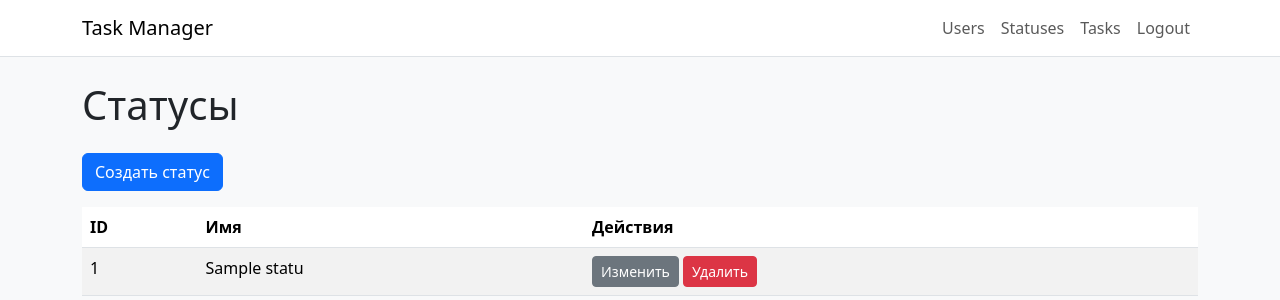
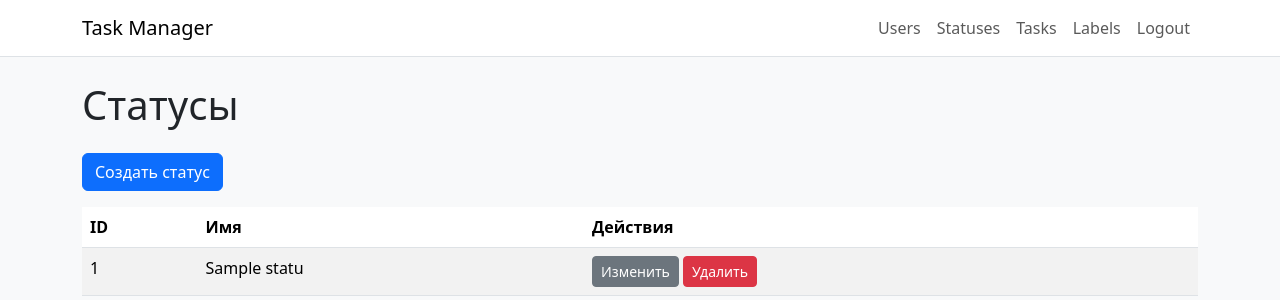
Before and after one commit to Asankhey/python-project-52, a Django app: page /statuses/ in a window 1280 px wide. Shown: the top 300 px of the page. Run offline with Django 5.2, Linux system fonts and the light colour scheme; a user stored in the database is signed in; tables that the repository leaves empty hold one stand-in row (values such as "Sample post"); some libraries are stand-ins or nearby versions.

Commit message:
Add labels nav link

```diff
--- a/task_manager/templates/base.html
+++ b/task_manager/templates/base.html
@@ -25,6 +25,9 @@
                     <a class="nav-link" href="{% url 'tasks:tasks_list' %}">{% trans "Tasks" %}</a>
                 </li>
                 <li class="nav-item">
+                    <a class="nav-link" href="{% url 'labels:labels_list' %}">{% trans "Labels" %}</a>
+                </li>
+                <li class="nav-item">
                     <a class="nav-link" href="{% url 'users:logout' %}">{% trans "Logout" %}</a>
                 </li>
             </ul>
```
Lines whose indentation alone changed are shown as unchanged.
